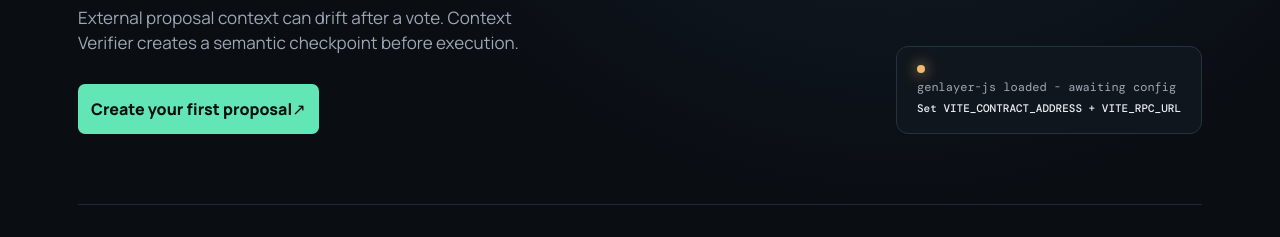
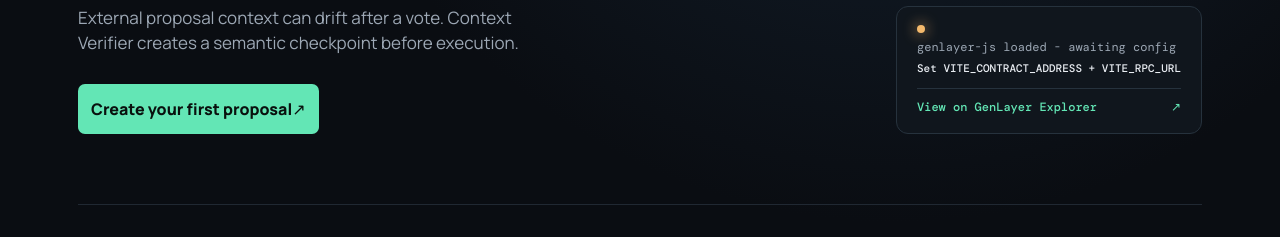
Before and after one commit to dearmore5382/DAOProposalContextVerifier, a website built with Vite: page index.html in a window 1280 px wide. Shown: the part 380-617 px from the top of the page. Built offline with nearby package versions, Linux system fonts and the light colour scheme; no server answers; what genlayer-js would draw is missing.

Commit message:
Link configured contract to GenLayer Explorer

```diff
--- a/src/main.js
+++ b/src/main.js
@@ -22,12 +22,22 @@ app.innerHTML = `
     <footer><span>GenLayer Intelligent Contract</span><span>Semantic integrity gate · fail-closed by design</span></footer>
   </main>`;
 
+const contractExplorer = document.createElement("a");
+contractExplorer.className = "status-link";
+contractExplorer.target = "_blank";
+contractExplorer.rel = "noopener noreferrer";
+contractExplorer.hidden = true;
+contractExplorer.innerHTML = "View on GenLayer Explorer <span>↗</span>";
+document.querySelector(".status-card").append(contractExplorer);
+
 if (!address || !rpcUrl || address === "0x0000000000000000000000000000000000000000") {
   document.querySelector("#network").textContent = "genlayer-js loaded - awaiting config";
   document.querySelector("#contractState").textContent = "Set VITE_CONTRACT_ADDRESS + VITE_RPC_URL";
 } else {
   document.querySelector("#network").textContent = "genlayer-js ready - wallet not connected";
   document.querySelector("#contractState").textContent = address;
+  contractExplorer.href = `https://explorer-studio.genlayer.com/address/${address}`;
+  contractExplorer.hidden = false;
 }
 
 const $ = (s) => document.querySelector(s);
--- a/src/wallet.css
+++ b/src/wallet.css
@@ -1,2 +1,14 @@
 .brand { color: inherit; text-decoration: none; }
 .brand:hover .mark { box-shadow: 0 0 18px rgba(99, 230, 181, .35); }
+.status-link {
+  display: flex;
+  justify-content: space-between;
+  gap: 16px;
+  margin-top: 7px;
+  padding-top: 10px;
+  border-top: 1px solid #26323d;
+  color: #63e6b5;
+  text-decoration: none;
+  font-weight: 700;
+}
+.status-link:hover { color: #a4f3d5; }
```
